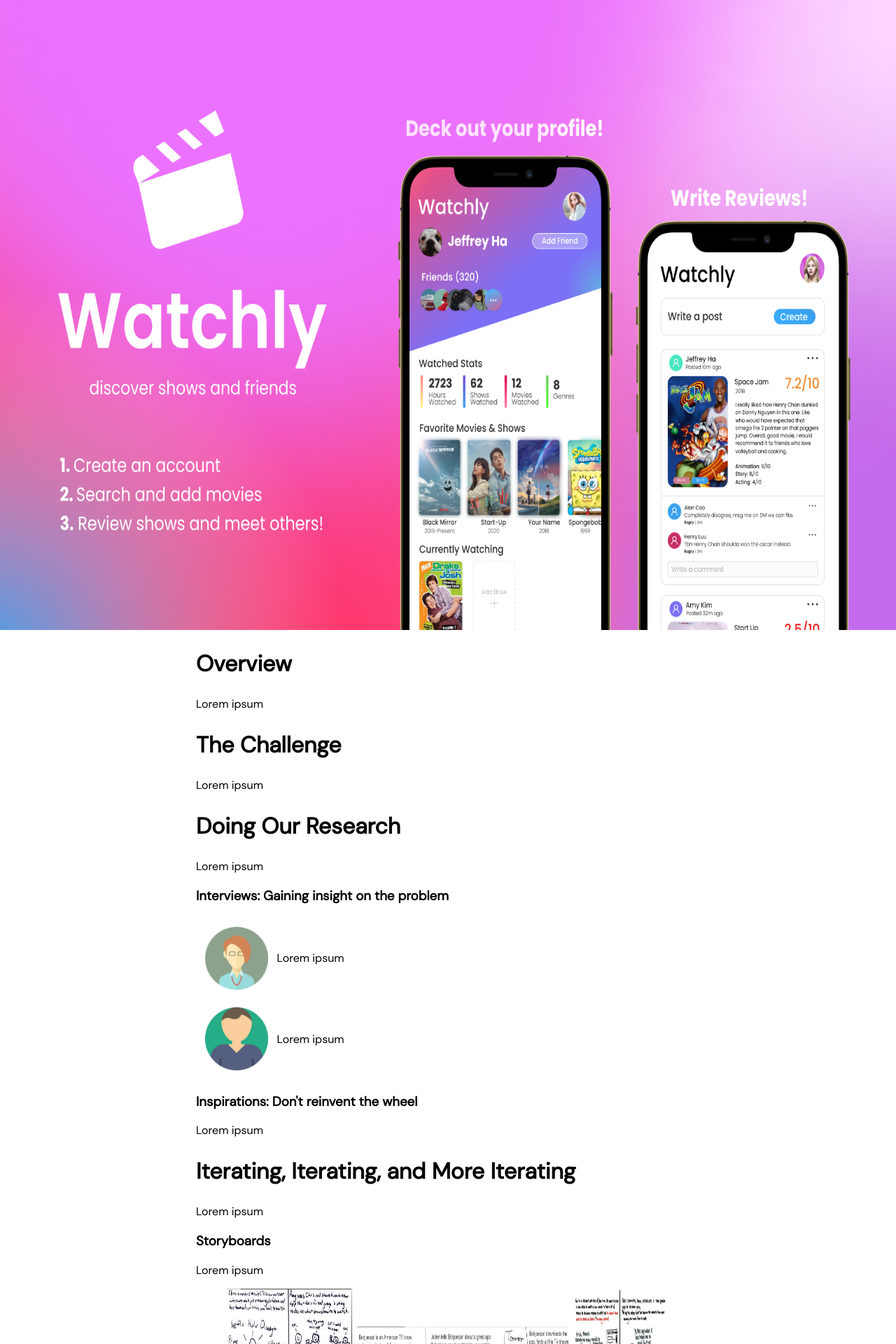
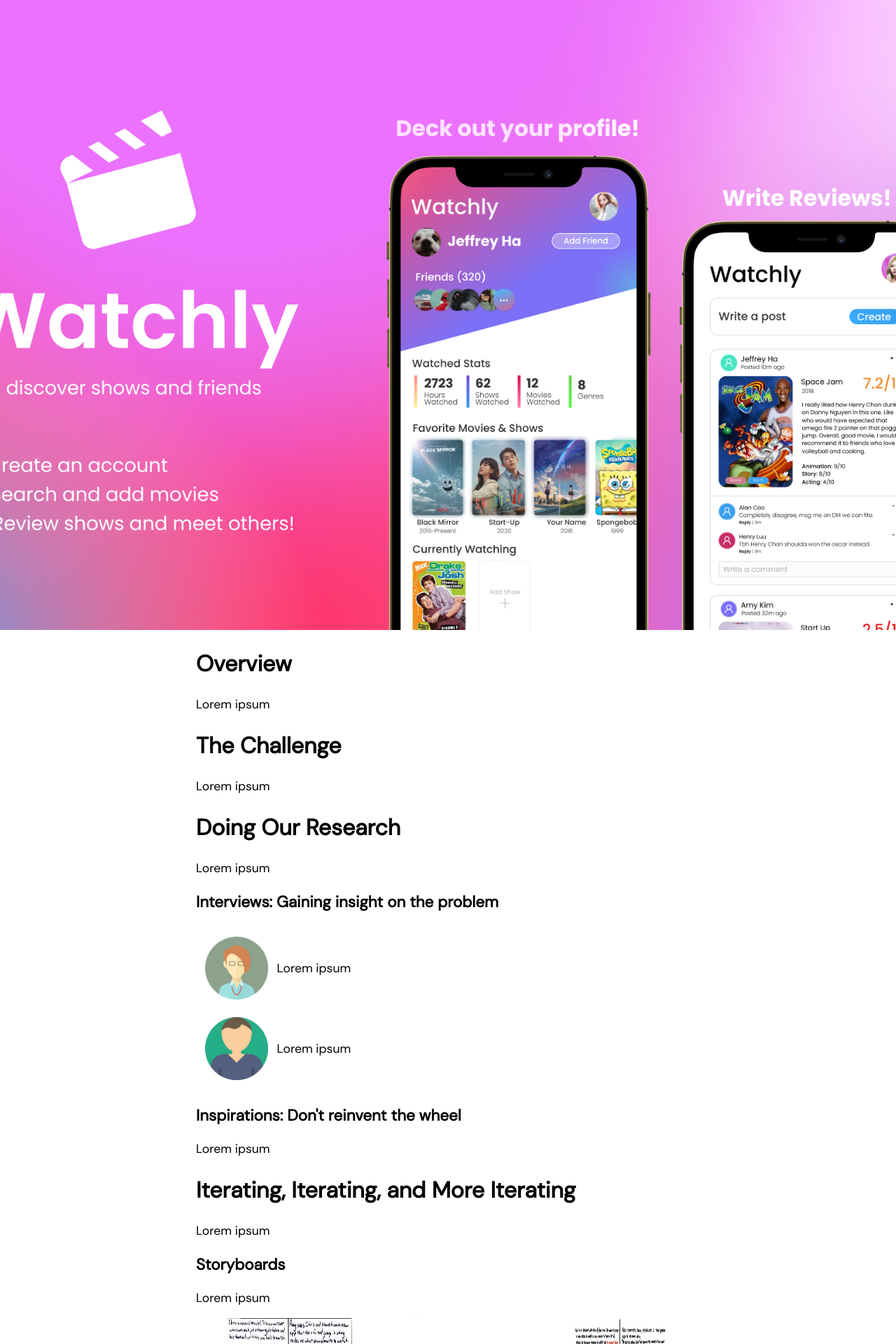
Before and after one commit to chanhenry54/chanhenry54.github.io, a Jekyll site: the page watchly.html, which Jekyll copies as it is, in a window 1280 px wide. Shown: the top 1920 px of the page at 70% size. Built offline with Jekyll 4.4.1, drawn with Linux system fonts in a browser that asks for light colours.

Commit message:
fixed some styling

```diff
--- a/temp.css
+++ b/temp-watchly.css
@@ -14,6 +14,14 @@
 
 h2 {
     font-size: 2em;
+}
+
+h3 {
+    font-size: 1.4em;
+}
+
+p {
+    font-size: 1.1em;
 }
 
 figcaption {
@@ -39,6 +47,17 @@
 .interview-grid {
     display: flex;
     flex-direction: column;
+}
+
+.parallax {
+    background-image: url('img/watchlyoverview.png');
+    width: 100%;
+    height: 100vh;
+    grid-column: 1 / span 3;
+    background-attachment: fixed;
+    background-position: center;
+    background-repeat: no-repeat;
+    background-size: cover;
 }
 
 .persona {
--- a/watchly.html
+++ b/watchly.html
@@ -1,12 +1,13 @@
 <!DOCTYPE html>
 <html>
 <head>
-    <link rel="stylesheet" href="temp.css">
+    <link rel="stylesheet" href="temp-watchly.css">
     <link rel="shortcut icon" type="image/png" href="/favicon.png">
 </head>
 <body id="page-top" class="index">
     <div class="grid">
-        <img src="img/watchlyoverview.png" class="head-img" />
+        <!-- <img src="img/watchlyoverview.png" class="head-img" /> -->
+        <div class="parallax"></div>
         <div class="body">
             <h2>Overview</h2>
             <p>Lorem ipsum</p>
```
Also changed, not shown: temp-tagit.css (+13 -0 lines).
